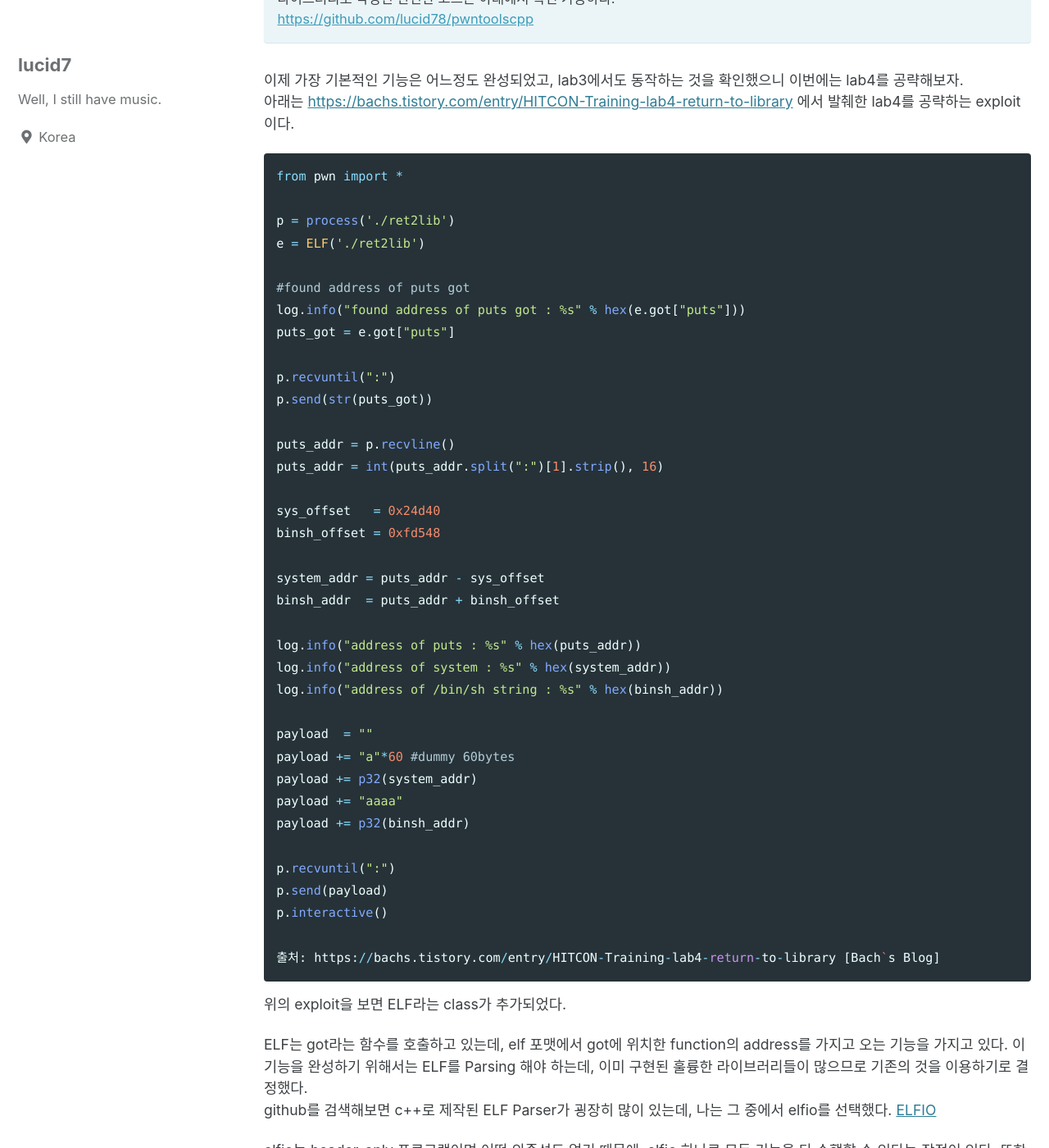
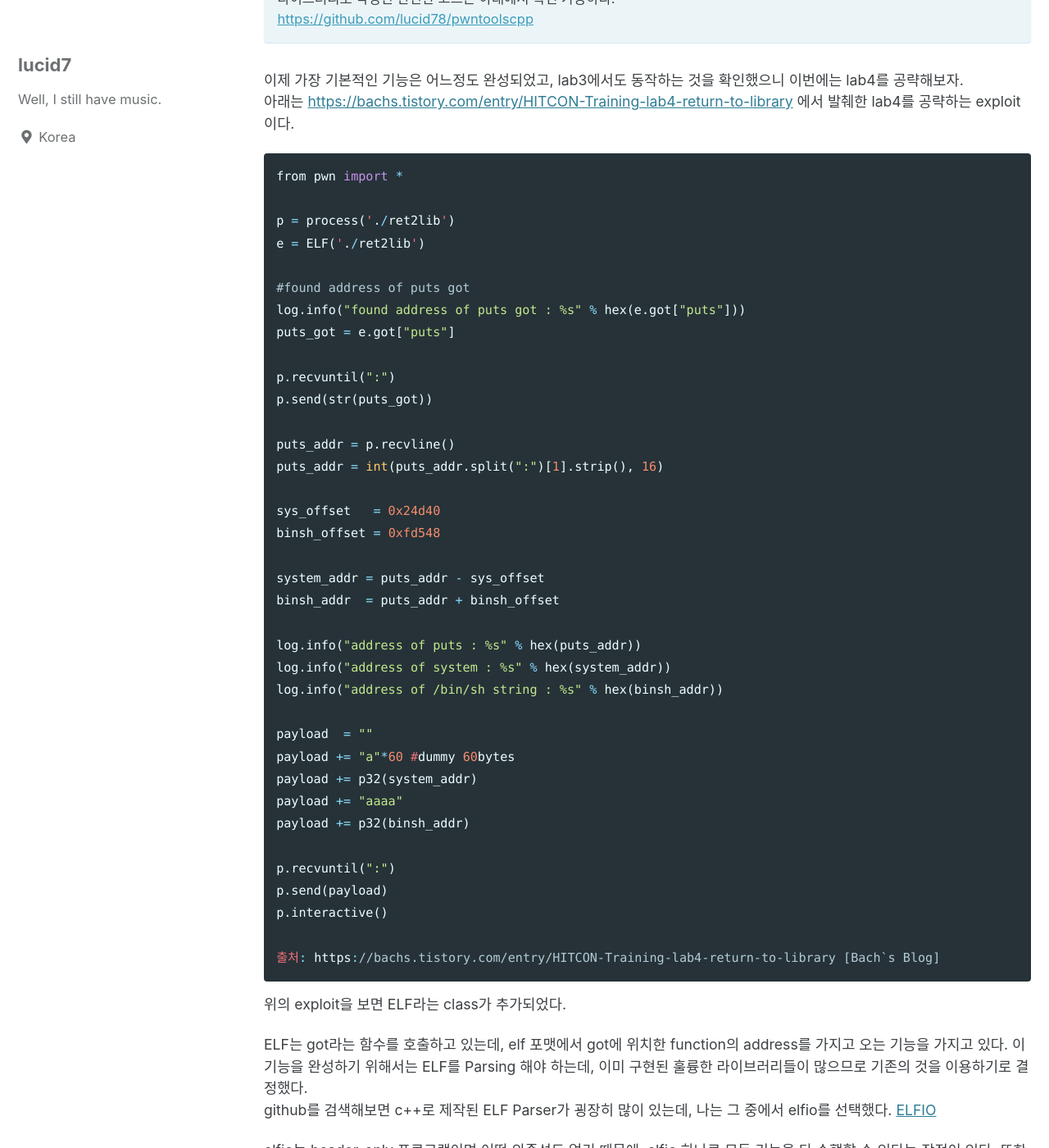
Before and after one commit to lucid78/lucid78.github.io, a Jekyll site: the page built from _posts/2021-01-21-pwntoolscpp-3.md, in a window 1280 px wide and 1400 px high, scrolled down 367 px. Shown: the whole window at 82% size. Built offline with Jekyll 4.4.1, drawn with Linux system fonts in a browser that asks for light colours; cached includes are drawn as plain includes.

````diff
--- a/_posts/2021-01-21-pwntoolscpp-3.md
+++ b/_posts/2021-01-21-pwntoolscpp-3.md
@@ -11,7 +11,7 @@
 <br>
 아래는 [https://bachs.tistory.com/entry/HITCON-Training-lab4-return-to-library](https://bachs.tistory.com/entry/HITCON-Training-lab4-return-to-library) 에서 발췌한 lab4를 공략하는 exploit이다.
 
-```python
+```cpp
 from pwn import *
 
 p = process('./ret2lib')
````
